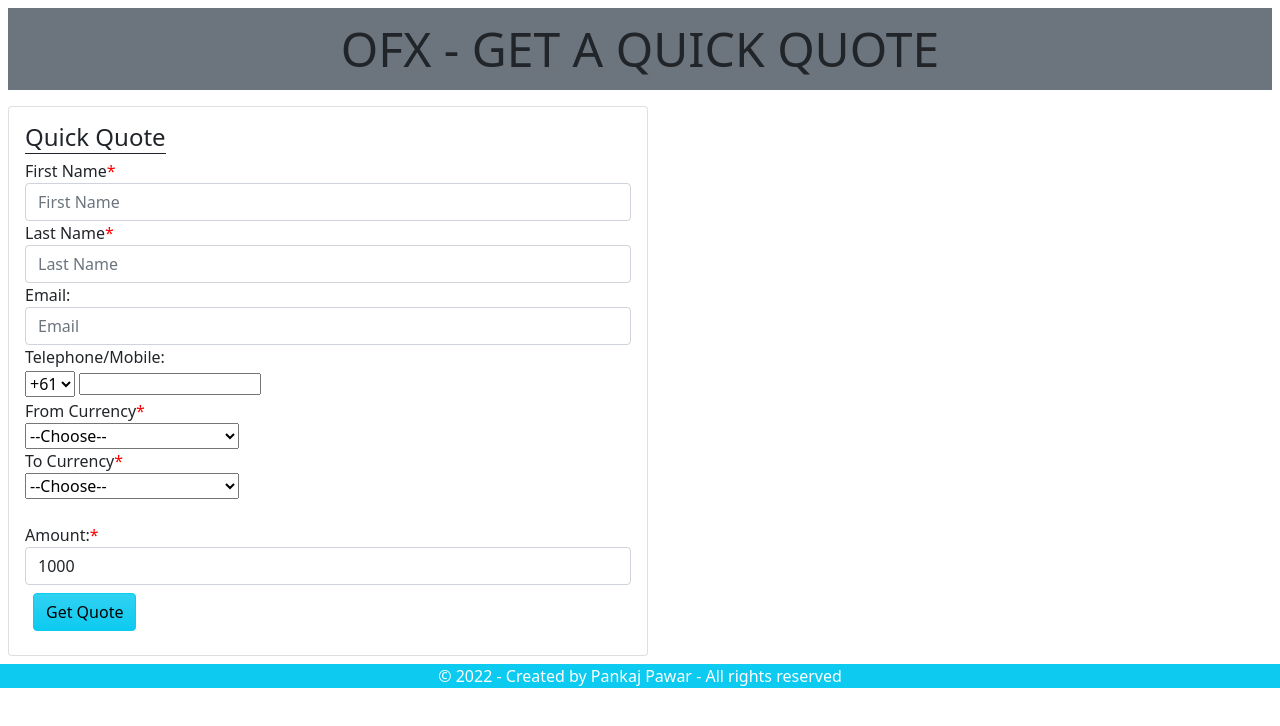
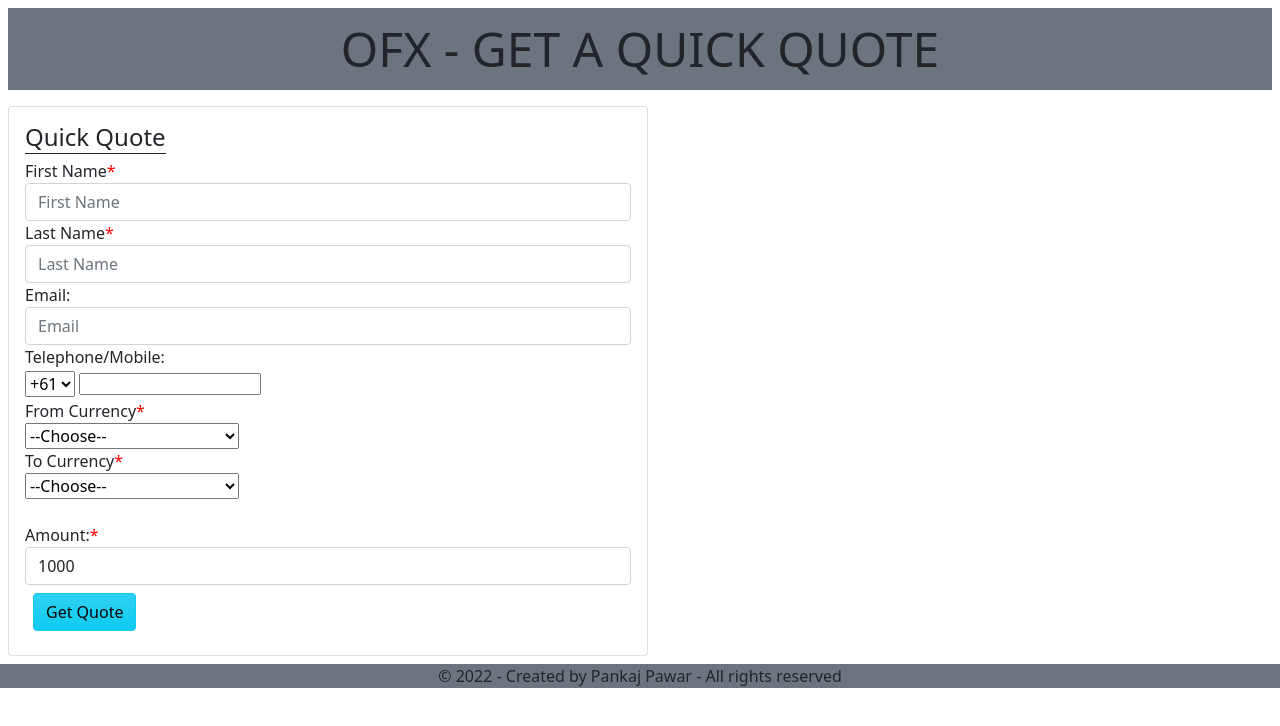
Before and after one commit to pankajpawar2/Currency_Conersion_Quote, a React (Create React App) app: page / in a window 1280 px wide. Shown: the top 726 px of the page. Built offline with nearby package versions, Linux system fonts and the light colour scheme.

Commit message:
Changed footer component styling

```diff
--- a/src/components/Footer.js
+++ b/src/components/Footer.js
@@ -2,7 +2,7 @@
 import "../App.css";
 export default function () {
   return (
-    <div className="w-80 display-8 bg-info text-white">
+    <div className="w-20 display-8 bg-secondary text-dark">
       <p className="font-weight-bold text-center">
         © 2022 - Created by Pankaj Pawar - All rights reserved
       </p>
```
